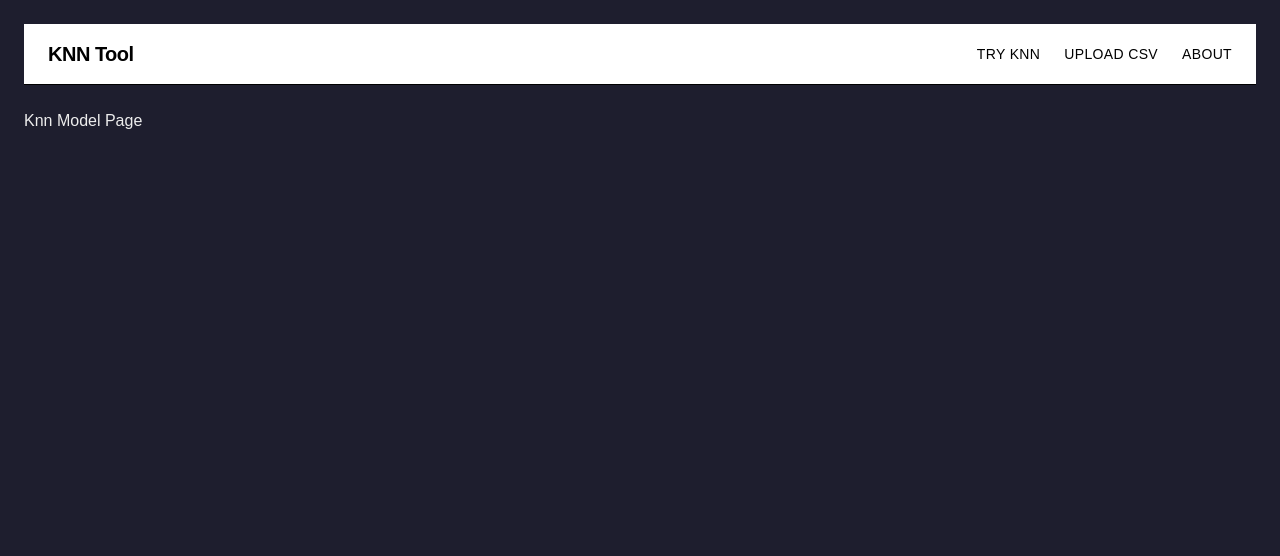
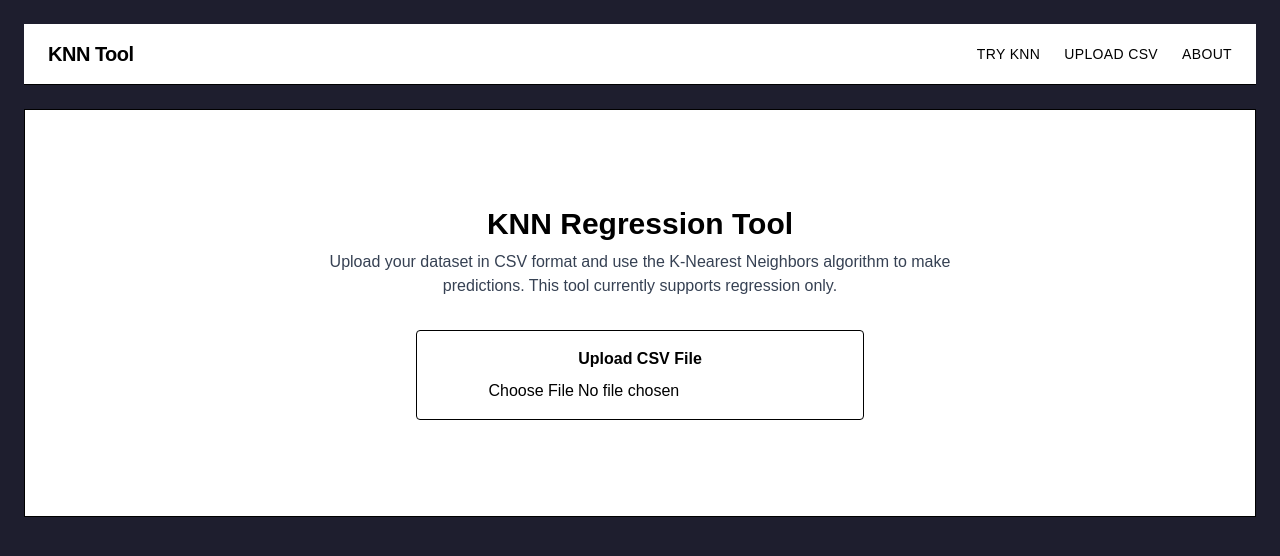
Before and after one commit to ml-workbench/knn, a Next.js app: page /knn in a window 1280 px wide. Shown: the top 556 px of the page. Built offline with nearby package versions, Linux system fonts and the light colour scheme.

Commit message:
feat: csv upload feature

```diff
--- a/src/app/knn/page.tsx
+++ b/src/app/knn/page.tsx
@@ -1,7 +1,19 @@
-export default function knn(){
-    return(
-        <div>
-            <h3>Knn Model Page</h3>
-        </div>
-    );
+import CSVUpload from "@/components/CsvUpload";
+
+export default function knn() {
+  return (
+    <div className="text-center py-24 border border-black bg-white text-black">
+      <div className="max-w-2xl mx-auto text-center mb-8">
+        <h2 className="text-3xl font-bold mb-2">KNN Regression Tool</h2>
+        <p className="text-gray-700">
+          Upload your dataset in CSV format and use the K-Nearest Neighbors
+          algorithm to make predictions. This tool currently supports regression
+          only.
+        </p>
+      </div>
+
+
+      <CSVUpload />
+    </div>
+  );
 }
--- /dev/null
+++ b/src/components/CsvUpload.tsx
@@ -0,0 +1,8 @@
+export default function CSVUpload(){
+    return(
+        <div className="border p-4 rounded max-w-md mx-auto">
+            <label className="block mb-2 font-semibold">Upload CSV File</label>
+            <input type="file" accept=".csv" />
+        </div>
+    );
+}
```
